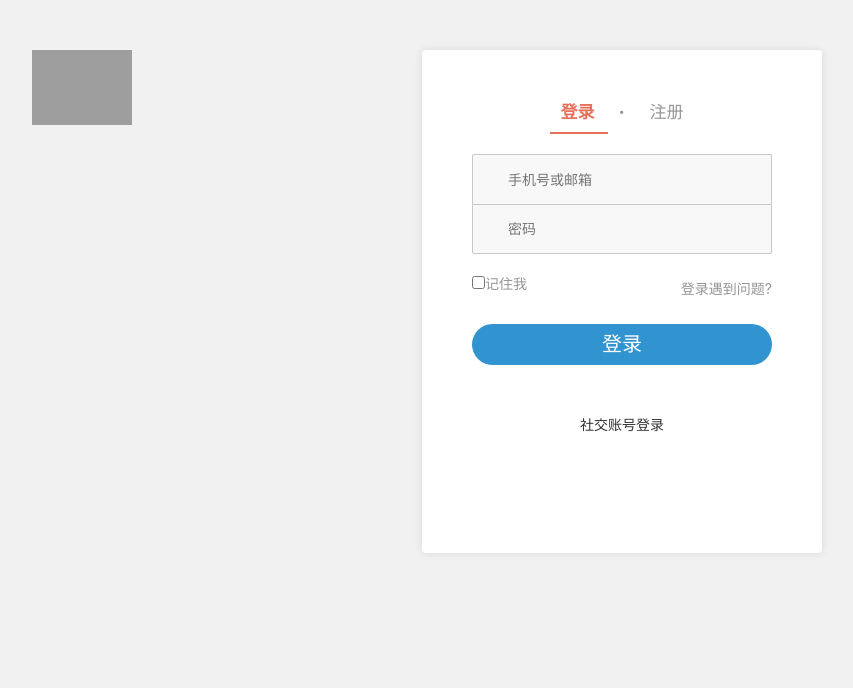
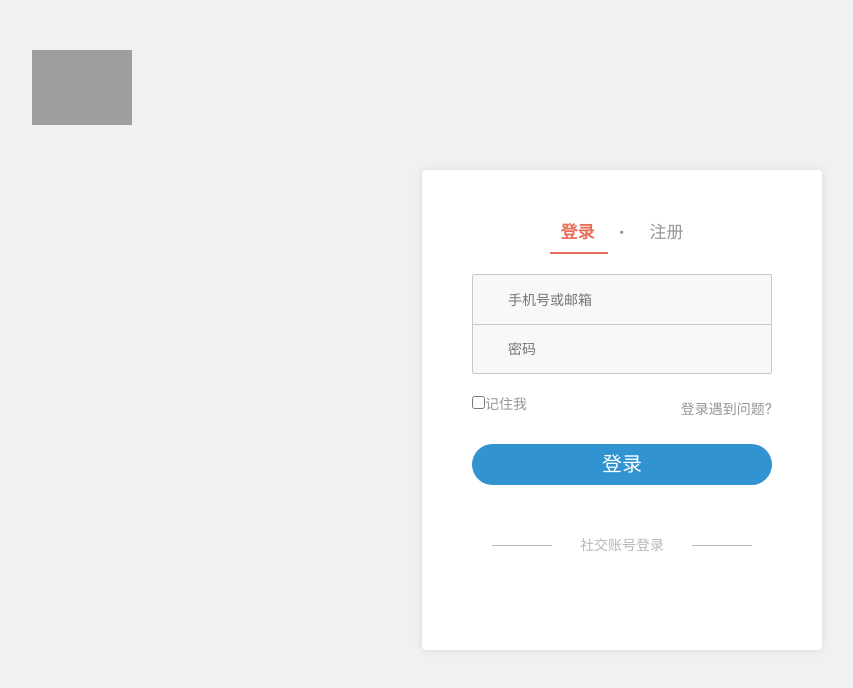
Before and after one commit to 15995110747/jianshu, a Nuxt app: page /sign-in in a window 1280 px wide. Shown: the top 688 px of the page, without its empty margins (18-871 px from the left). Built offline with nearby package versions, Linux system fonts and the light colour scheme; grey boxes are pictures that could not be loaded; a web font is replaced by a local one.

Commit message:
登录注册修改

```diff
--- a/assets/css/main.css
+++ b/assets/css/main.css
@@ -1,5 +1,5 @@
 /* 全局清除浏览器默认样式的规则 */
-*{
+*,:before,:after{
     box-sizing: border-box;
 }
 html,body{
@@ -12,8 +12,15 @@ html,body{
     line-height: 1.42857;
     background-color: #fff;
 }
+#__nuxt,#__layout,#sign-template{
+    height: 100%;
+}
+body{
+    overflow-x: hidden
+}
 ul,ol,dl{
     list-style: none;
+    padding: 0;
 }
 input,input:hover,input:active,input:focus{
     outline: none;
--- a/layouts/sign.vue
+++ b/layouts/sign.vue
@@ -1,5 +1,5 @@
 <template>
-  <div>
+  <div id="sign-template">
     <nuxt/>
   </div>
 </template>
@@ -16,8 +16,16 @@ body {
   height: 100%;
   font-size: 14px;
   text-align: center;
+  min-height: 750px;
 }
-.sign .logo{
+.sign:before {
+  content: "";
+  height: 15%;
+  width: 100%;
+  display: inline-block;
+  vertical-align: middle;
+}
+.sign .logo {
   position: absolute;
   top: 50px;
   left: 50px;
@@ -34,37 +42,38 @@ body {
   box-shadow: 0 0 8px rgba(0, 0, 0, 0.1);
   display: inline-block;
 }
-.sign .main .title{
+.sign .main .title {
   margin: 0 auto 30px;
   color: #939393;
   font-size: 18px;
 }
-.sign .main h4 a,.sign .main h4 b{
+.sign .main h4 a,
+.sign .main h4 b {
   padding: 10px;
-    color: #969696 ;
+  color: #969696;
   font-weight: 400;
 }
-.sign .main h4 b{
+.sign .main h4 b {
   font-weight: 900;
 }
-.sign .main h4 a.active{
+.sign .main h4 a.active {
   font-weight: 700;
   color: #ea6f5a;
   border-bottom: 2px solid #ea6f5a;
 }
-.sign .main h4 a:hover{
+.sign .main h4 a:hover {
   border-bottom: 2px solid #ea6f5a;
   font-weight: 700;
 }
-.sign .main form{
+.sign .main form {
   color: #969696;
   margin: 0 0 30px;
 }
-.sign .main form .input-prepend{
+.sign .main form .input-prepend {
   position: relative;
   width: 100%;
 }
-.sign .main form .input-prepend input{
+.sign .main form .input-prepend input {
   width: 100%;
   height: 50px;
   padding: 4px 12px 4px 35px;
@@ -72,45 +81,145 @@ body {
   border-radius: 2px;
   background-color: rgb(248, 248, 248);
 }
-.sign .main form .input-prepend i{
+.sign .main form .input-prepend i {
   position: absolute;
   left: 15px;
   top: 15px;
   font-size: 20px;
   color: #969696;
 }
-.sign .main form .input-prepend:nth-of-type(1) input{
+.sign .main form .input-prepend:nth-of-type(1) input {
   border-bottom: 0;
   border-radius: 2px 2px 0 0;
 }
-.sign .main form .input-prepend:nth-of-type(2) input{
+.sign .main form .input-prepend:nth-of-type(2) input {
   border-radius: 0 0 2px 2px;
 }
-.sign .main form .remember{
+.sign .main form .input-prepend:nth-of-type(3) input {
+  border-radius: 0;
+  border-bottom: none;
+  position: relative;
+}
+.sign .main form .input-prepend:nth-of-type(3) a.send-ssm{
+    background-color:#42C02E;
+    color: white;
+    position: absolute;
+    right: 5px;
+    top: 8px;
+    width:100px;
+    height: 35px;
+    border-radius: 20px;
+    text-align: center;
+    line-height: 35px;
+}
+.sign .main form .input-prepend:nth-last-of-type(1) input {
+  border-radius: 0 0 2px 2px;
+  margin-bottom: 20px;
+}
+.sign .main form .remember {
   float: left;
   margin: 20px 0;
 }
-.sign .main form .help{
+.sign .main form .help {
   float: right;
   margin: 25px 0;
   color: #969696;
 }
-.sign .main form .help:hover{
+.sign .main form .help:hover {
   color: #333;
 }
-.sign .main form button{
+.sign .main form button {
   width: 100%;
   margin: 0 0 20px 0;
   padding: 9px 18px;
   text-align: center;
   color: #fff;
-    background-color: #3194D0;
+  background-color: #3194d0;
   border: none;
   border-radius: 22px;
   font-size: 20px;
 }
-.sign .main form button:hover{
+.sign .main form button:hover {
   background-color: #187cb7;
   cursor: pointer;
 }
+.sign .main .js-form p{
+    font-size: 12px;
+    line-height: 20px;
+    color: #969696;
+}
+.sign .main .js-form p:nth-of-type(2){
+    margin-bottom: 50px;
+}
+.sign .main .js-form p:nth-of-type(2) a{
+    color: #3194D0;
+}
+.sign .main .more-sign p {
+  position: relative;
+  font-size: 14px;
+  color: #b8b8b8;
+  margin-bottom: 20px;
+}
+.sign .main .more-sign p::before {
+  content: "";
+  width: 60px;
+  border-bottom: 1px solid #b8b8b8;
+  position: absolute;
+  right: 20px;
+  top: 10px;
+}
+.sign .main .more-sign p::after {
+  content: "";
+  width: 60px;
+  border-bottom: 1px solid #b8b8b8;
+  position: absolute;
+  left: 20px;
+  top: 10px;
+}
+.sign .main .more-sign ul {
+  margin-bottom: 10px;
+}
+.sign .main .more-sign ul li {
+  display: inline-block;
+  color: white;
+  margin: 0 10px;
+  border-radius: 50%;
+}
+.sign .main .more-sign ul li a {
+  width: 50px;
+  height: 5px;
+  line-height: 50px;
+  display: block;
+}
+.sign .main .more-sign ul li a i {
+  font-size: 24px;
+}
+.sign .main .more-sign ul li i.fa-weixin {
+  color: #00bb29;
+}
+.sign .main .more-sign ul li i.fa-weibo {
+  color: #e05244;
+}
+.sign .main .more-sign ul li i.fa-qq {
+  color: #498ab5;
+}
+@media screen and (max-width: 768px) {
+  body {
+    background-color: white;
+  }
+  .sign img {
+    display: none;
+  }
+  .sign .main {
+    border: none;
+    box-shadow: none;
+    margin: 0 auto;
+  }
+  .sign{
+      background-color: #fff;
+  }
+  .sign:before{
+      height: 0;
+  }
+}
 </style>
--- a/pages/sign-in.vue
+++ b/pages/sign-in.vue
@@ -32,7 +32,7 @@
                   <span>记住我</span>
                   </div>
                   <nuxt-link class="help" to='/'>登录遇到问题?</nuxt-link>
-                  <button class="btn btn-primary">登录</button>
+                  <button class="sign-in-btn">登录</button>
               </form>
           </div>
           <div class="more-sign">
--- a/pages/sign-up.vue
+++ b/pages/sign-up.vue
@@ -1,5 +1,67 @@
 <template>
-  <h1>注册</h1>
+  <div class="sign">
+      <div class="logo">
+          <nuxt-link to='/'>
+            <img src="../assets/image/logo.png" alt="">
+          </nuxt-link>
+      </div>
+      <div class="main">
+          <div class="title">
+              <h4>
+              <nuxt-link to='sign-in'>
+              登录
+              </nuxt-link>
+          <b>·</b>
+          <nuxt-link to='sign-up' class="active">
+              注册
+          </nuxt-link>
+          </h4>
+          </div>
+          <div class="js-form">
+              <form method="post">
+                <div class="input-prepend">
+                  <input type="text" placeholder="你的昵称">
+                  <i class="fa fa-user"></i>
+                  </div>
+                  <div class="input-prepend">
+                  <input type="text" placeholder="手机号">
+                  <i class="fa fa-phone"></i>
+                  </div>
+                  <div class="input-prepend">
+                  <input type="text" placeholder="手机验证码">
+                  <i class="fa fa-shield"></i>
+                  <a href="#" class="send-ssm">发送验证码</a>
+                  </div>
+                  <div class="input-prepend">
+                  <input type="text" placeholder="设置密码">
+                  <i class="fa fa-lock"></i>
+                  </div>
+                  <button class="sign-up-btn">注册</button>
+              </form>
+              <p>点击 “注册” 即表示您同意并愿意遵守简书</p>
+              <p>
+                <nuxt-link to='/'>用户协议</nuxt-link>
+                和
+                <nuxt-link to='/'>隐私政策</nuxt-link>
+              </p>
+          </div>
+          <div class="more-sign">
+              <p>社交账号直接注册</p>
+              <ul>
+                  <li>
+                      <nuxt-link to='/'>
+                            <i class="fa fa-weixin"></i>
+                      </nuxt-link>
+                  </li>
+                  <li>
+                      <nuxt-link to='/'>
+                            <i class="fa fa-qq"></i>
+                      </nuxt-link>
+                  </li>
+              </ul>
+          </div>
+      </div>
+  </div>
 </template>
 <script>
 export default {
@@ -18,3 +80,20 @@ export default {
   }
 };
 </script>
+<style scoped>
+.sign .main form .input-prepend:nth-of-type(2) input {
+  border-radius: 0;
+  border-bottom: 0;
+}
+.sign .main form{
+  margin-bottom: 0;
+}
+.sign .main form button{
+  background-color: #42C02E;
+  margin-bottom: 10px;
+}
+.sign .main form button:hover{
+  background-color: #3dba22;
+}
+
+</style>
```
Lines whose indentation alone changed are shown as unchanged.
